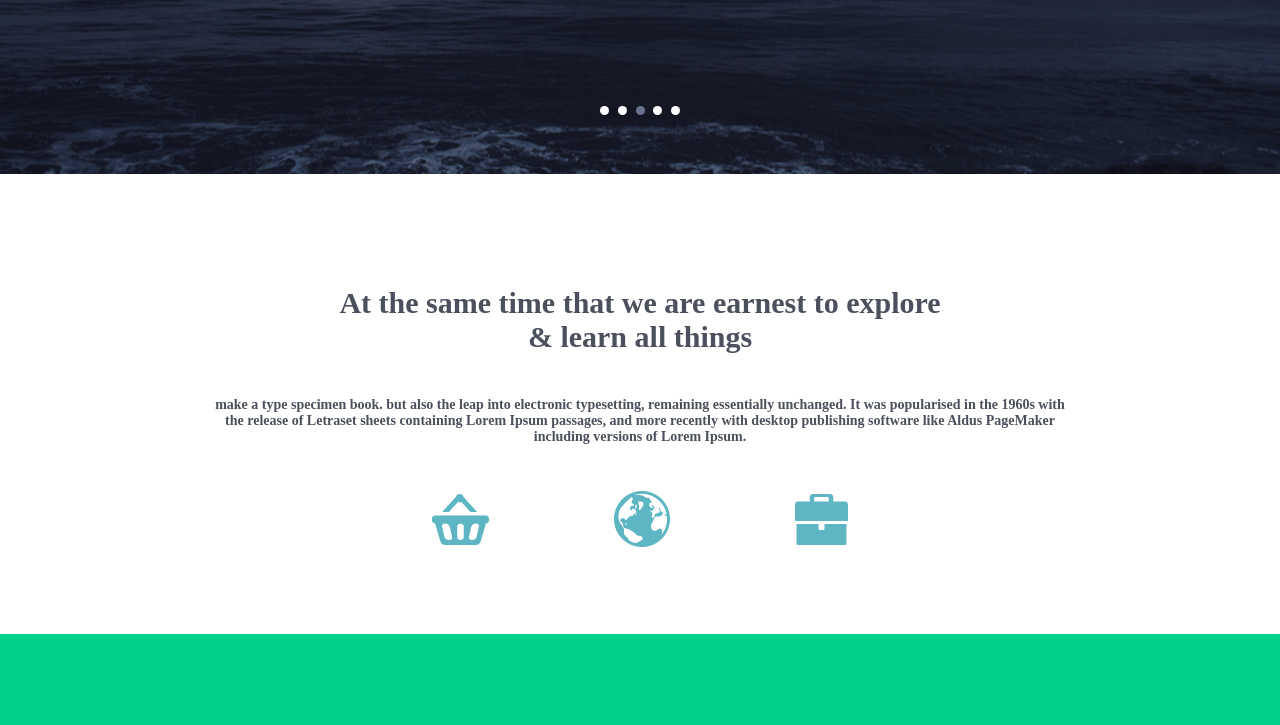
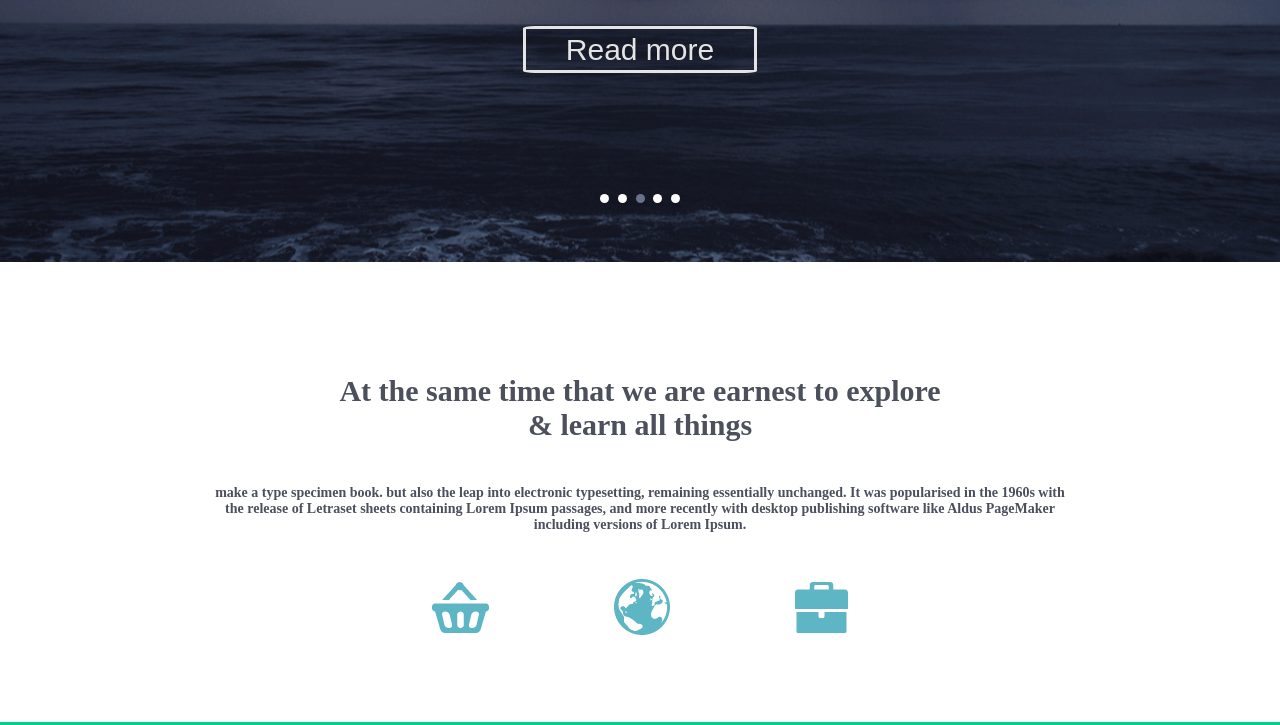
Before and after one commit to TanushaVeraksa/Lesson5, a plain HTML site: page index.html in a window 1280 px wide. Shown: the part 316-1041 px from the top of the page. Drawn offline with Linux system fonts and the light colour scheme; files whose address does not match are found by name; a web font is replaced by a local one.

Commit message:
final version

```diff
--- a/css/style.css
+++ b/css/style.css
@@ -3,6 +3,10 @@ body {
     padding: 0;
     min-height: 100vw;
     width: 100%;
+}
+.main-container {
+    position: relative;
+    top: 88px;
 }
 *{
     box-sizing: border-box;
```
